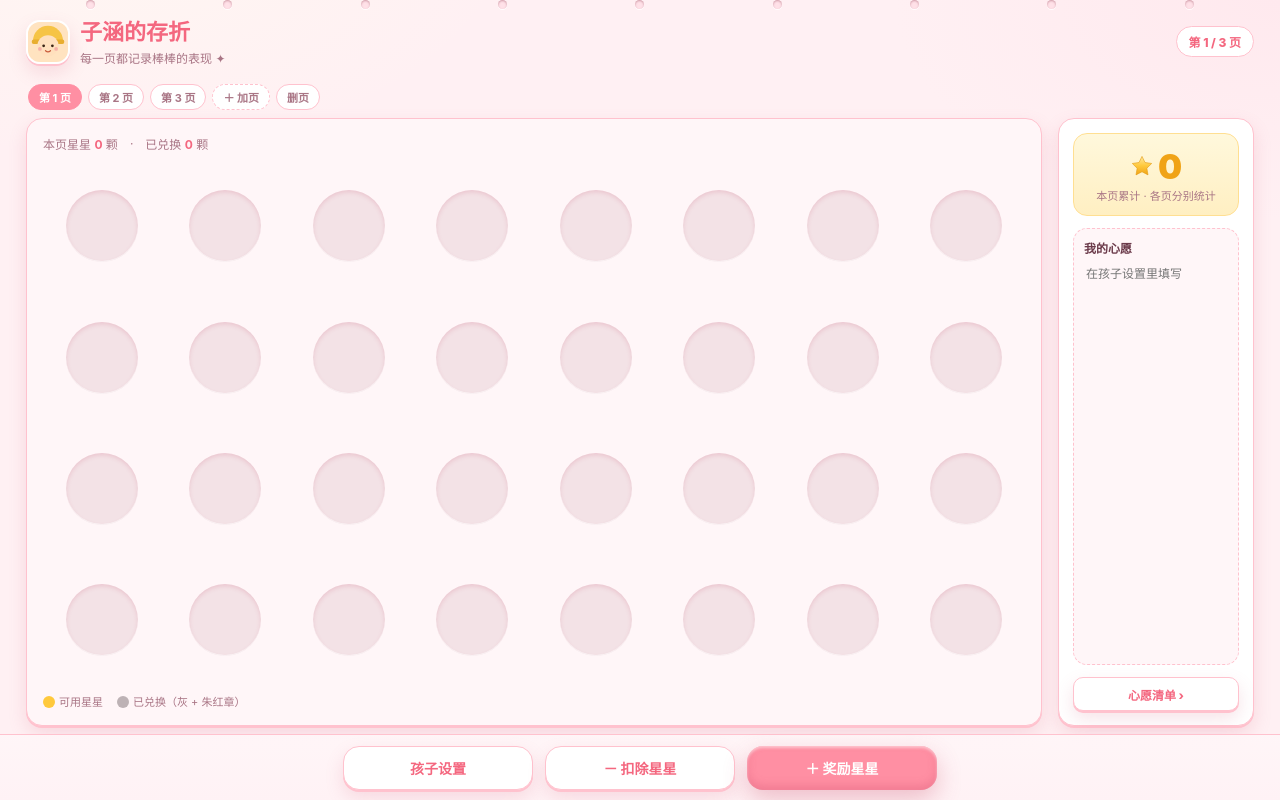
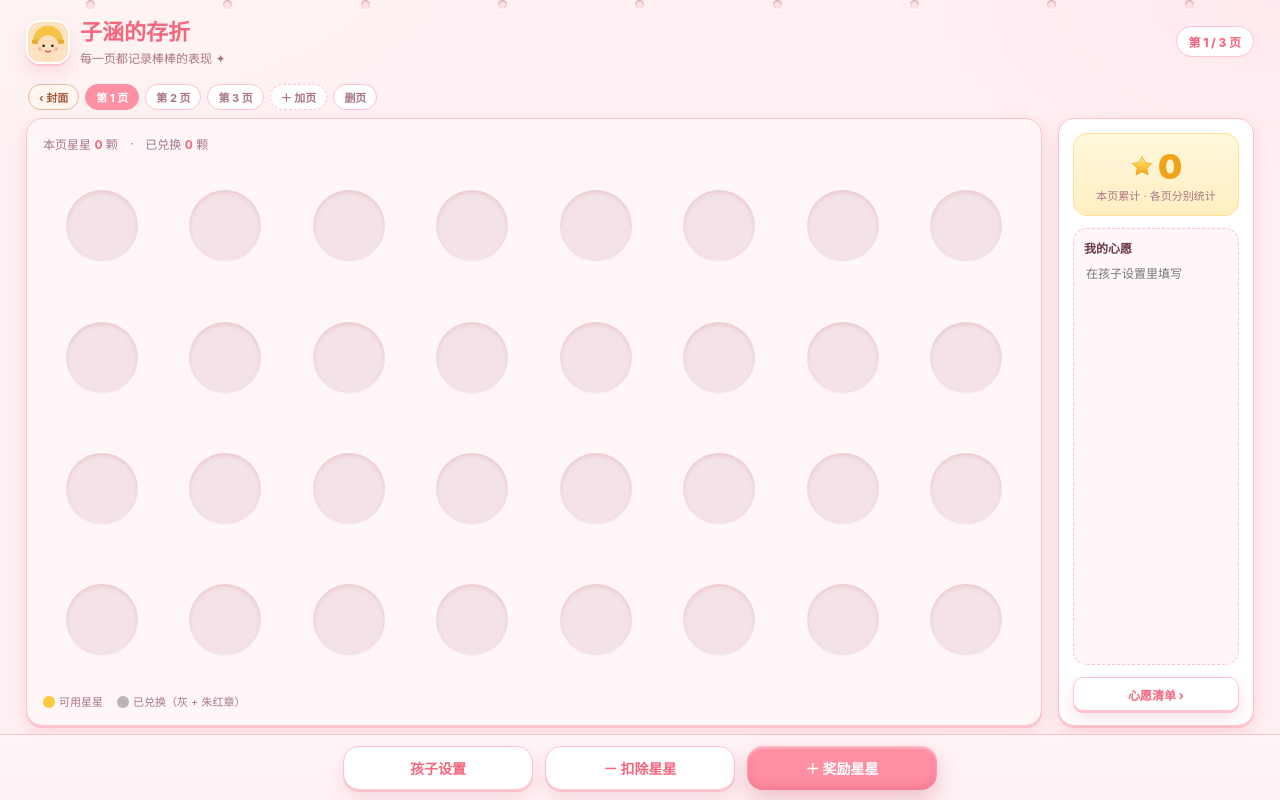
Before and after one commit to ootools/otools-wish-book, a Vue app: page / in a window 1280 px wide. Both pictures are taken after a click on the button "打开存折 ›". Built offline with nearby package versions, Linux system fonts and the light colour scheme.

Commit message:
feat: 存折页签栏最左侧加返回封面入口

```diff
--- a/package.json
+++ b/package.json
@@ -1,7 +1,7 @@
 {
   "name": "otools-wish-book",
   "private": true,
-  "version": "0.1.4",
+  "version": "0.1.5",
   "type": "module",
   "description": "Wish passbook plugin for OTools",
   "engines": { "node": ">=22.18" },
--- a/plugin.json
+++ b/plugin.json
@@ -5,7 +5,7 @@
   "displayNameCN": "心愿存折",
   "developerName": "OTools",
   "summary": "粉色拟物心愿存折：每个孩子一份存折、存折内多页，星星奖励/扣除动画与音效、全局心愿礼物清单与兑换盖章。",
-  "version": "0.1.4",
+  "version": "0.1.5",
   "minOtoolsVersion": "0.9.8",
   "entry": "dist/index.html",
   "devUrl": "http://127.0.0.1:6592",
--- a/src/App.vue
+++ b/src/App.vue
@@ -219,6 +219,7 @@ const confirmRedeem = async (): Promise<void> => {
       <StarBook
         v-else-if="view === 'book'"
         ref="bookRef"
+        @cover="view = 'cover'"
         @reward="openReward"
         @deduct="openDeduct"
         @wishes="view = 'wishes'"
--- a/src/components/StarBook.vue
+++ b/src/components/StarBook.vue
@@ -15,6 +15,7 @@ import {
 } from '../store';
 
 const emit = defineEmits<{
+  (e: 'cover'): void;
   (e: 'reward'): void;
   (e: 'wishes'): void;
   (e: 'kids'): void;
@@ -160,6 +161,7 @@ defineExpose({ stickStars, stampRedeemed, flashRemoved });
     </div>
 
     <div class="page-strip" role="tablist" aria-label="存折页">
+      <button class="page-tab cover" type="button" title="返回存折封面" @click="emit('cover')">‹ 封面</button>
       <button
         v-for="(page, index) in activeChild.pages"
         :key="page.id"
@@ -265,6 +267,7 @@ defineExpose({ stickStars, stampRedeemed, flashRemoved });
   border-color: var(--pink-cover);
   color: #fff;
 }
+.page-tab.cover { background: #fff6f0; border-color: #e8b99e; color: #a25b3c; }
 .page-tab.add { border-style: dashed; }
 .page-tab.remove:disabled { opacity: .45; cursor: default; }
 .star-slot.just-deducted { animation: slot-fade 700ms ease-out; }
```
Also changed, not shown: 1 other file (tests, documents, lock files or other folders).
